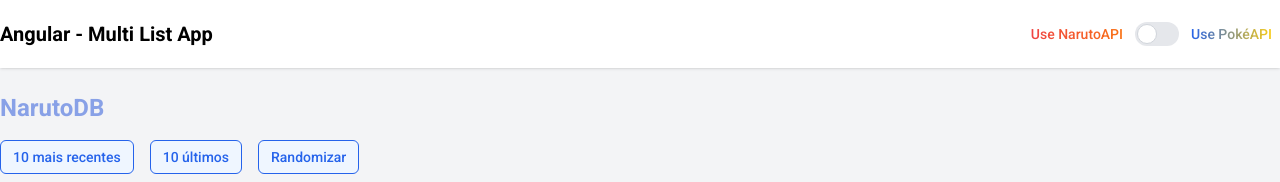
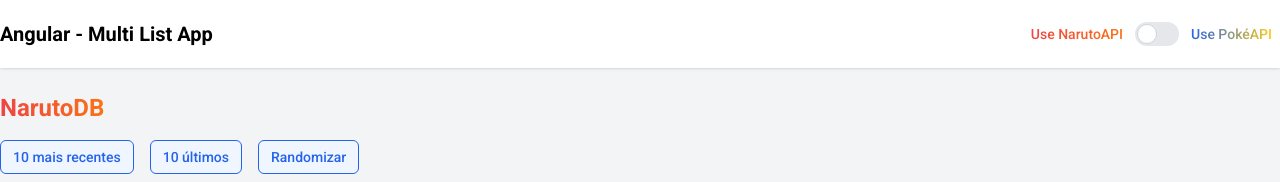
Before and after one commit to joaodos3v/angular_multi_list, an Angular app: page / in a window 1280 px wide. Shown: the top 182 px of the page. Built offline with nearby package versions, Linux system fonts and the light colour scheme; no server answers.

Commit message:
feat: reflect provider changes in page title

```diff
--- a/src/app/components/controls/controls.component.html
+++ b/src/app/components/controls/controls.component.html
@@ -1,5 +1,7 @@
 <section class="flex justify-between items-center">
-  <h2 class="text-2xl font-semibold text-blue-700/50">NarutoDB</h2>
+  <h2 class="text-2xl font-semibold naruto-gradient" [class.pokemon-gradient]="shouldUsePokeAPI">
+    {{ title }}
+  </h2>
 </section>
 
 <app-filter-list></app-filter-list>
--- a/src/app/components/controls/controls.component.ts
+++ b/src/app/components/controls/controls.component.ts
@@ -1,5 +1,6 @@
-import { Component } from '@angular/core';
+import { Component, OnInit, inject } from '@angular/core';
 import { FilterListComponent } from '../filter-list/filter-list.component';
+import { SOURCE_PROVIDER } from '../../providers/services/source-service.provider';
 
 @Component({
   selector: 'app-controls',
@@ -7,4 +8,20 @@
   imports: [FilterListComponent],
   templateUrl: './controls.component.html',
 })
-export class ControlsComponent {}
+export class ControlsComponent implements OnInit {
+  sourceService = inject(SOURCE_PROVIDER);
+
+  title: string = '';
+  shouldUsePokeAPI: boolean = false;
+
+  ngOnInit(): void {
+    this.getUsePokeAPIValue();
+  }
+
+  getUsePokeAPIValue() {
+    this.sourceService.usePokeAPI.subscribe((shouldUse) => {
+      this.shouldUsePokeAPI = shouldUse;
+      this.title = this.shouldUsePokeAPI ? 'PokéAPI' : 'NarutoDB';
+    });
+  }
+}
```
